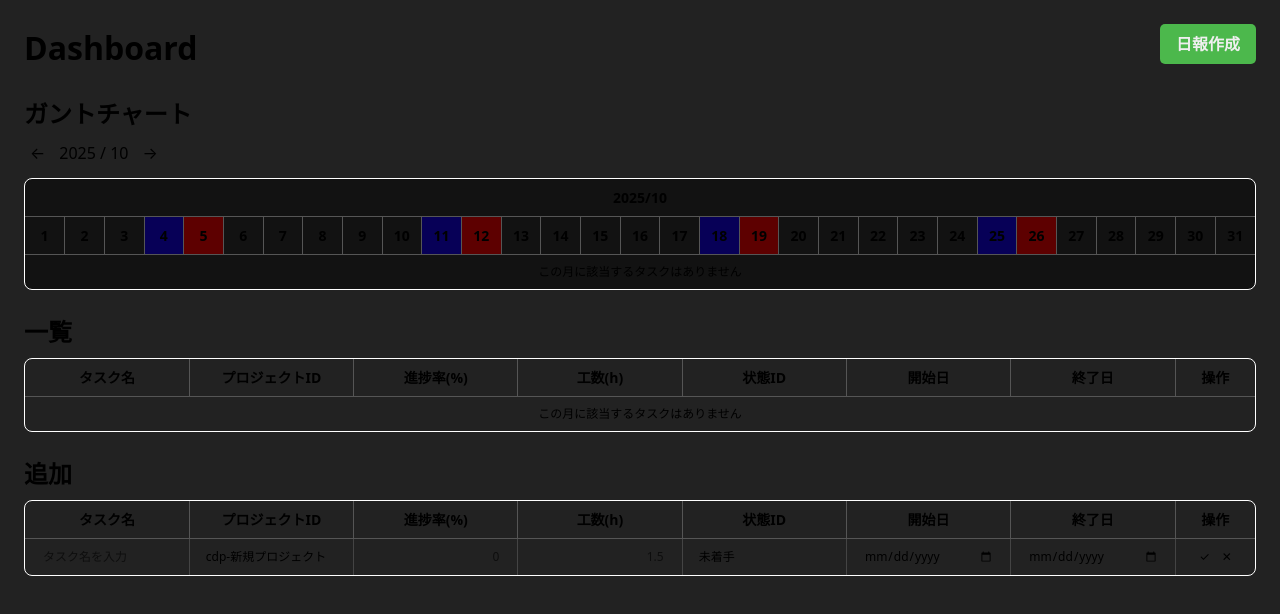
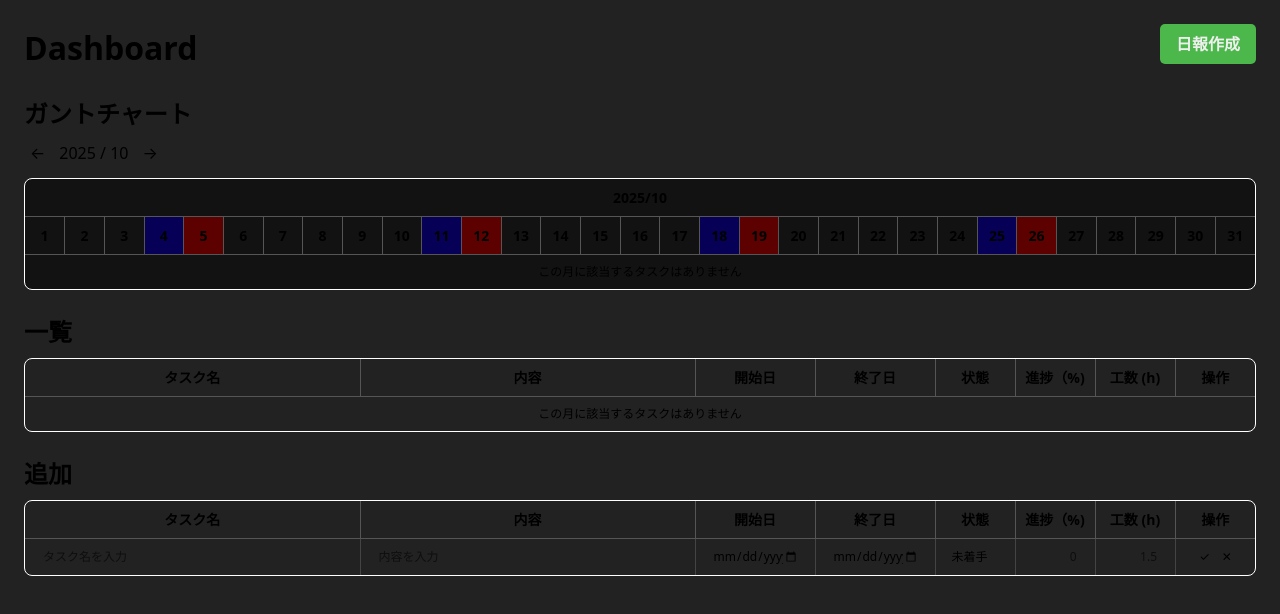
Before and after one commit to Fukushige2551/-Daily-Report, a Next.js app in the folder next/: page / in a window 1280 px wide. Shown: the top 614 px of the page. Built offline with nearby package versions, Linux system fonts and the light colour scheme.

Commit message:
fix: UI v.2

```diff
--- a/next/src/app/page.jsx
+++ b/next/src/app/page.jsx
@@ -18,12 +18,13 @@ export default function Page({ setModal }) {
      */
     const column = [
         { id: 1, label: 'name', name: 'タスク名', type: 'text' },
-        { id: 2, label: 'project_id', name: 'プロジェクトID', type: 'id' },
-        { id: 3, label: 'complete_ratio', name: '進捗率(%)', type: 'number' },
-        { id: 4, label: 'time', name: '工数(h)', type: 'number' },
-        { id: 5, label: 'task_status', name: '状態ID', type: 'id' },
-        { id: 6, label: 'start_date', name: '開始日', type: 'date' },
-        { id: 7, label: 'end_date', name: '終了日', type: 'date' },
+        { id: 2, label: 'description', name: '内容', type: 'text' },
+        // { id: 2, label: 'project_id', name: 'プロジェクトID', type: 'id' },
+        { id: 3, label: 'start_date', name: '開始日', type: 'date' },
+        { id: 4, label: 'end_date', name: '終了日', type: 'date' },
+        { id: 5, label: 'task_status', name: '状態', type: 'id' },
+        { id: 6, label: 'complete_ratio', name: '進捗（%)', type: 'number' },
+        { id: 7, label: 'time', name: '工数 (h)', type: 'number' },
     ];
 
     /**
--- a/next/src/components/TaskAddTable.jsx
+++ b/next/src/components/TaskAddTable.jsx
@@ -24,6 +24,9 @@ export default function TaskAddTable({
 }) {
     const placeholder = {
         name: 'タスク名を入力',
+        description: '内容を入力',
+        start_date: 'YYYY-MM-DD',
+        end_date: 'YYYY-MM-DD',
         complete_ratio: 0,
         time: 1.5,
     }
@@ -57,7 +60,7 @@ export default function TaskAddTable({
                                     return (
                                         <td key={id} className={`c-td`}>
                                             <select
-                                                value={String(r[label] ?? 0)}
+                                                value={String(r[label] ?? 1)}
                                                 onChange={(e) => onChangeDraft(r.__tmpid, label, e.target.value)}
                                                 className={`c-td--${type}`}
                                             >
--- a/next/src/components/TaskList.jsx
+++ b/next/src/components/TaskList.jsx
@@ -37,8 +37,8 @@ export default function TaskList({
                 <table className='c-table'>
                     <thead>
                         <tr>
-                        {column.map(({ id, name, type }) => (
-                            <th key={id} className={`c-th c-th--${type}`}>
+                            {column.map(({ id, name, label }) => (
+                                <th key={id} className={`c-th c-th--${label}`}>
                                 {name}
                                 </th>
                             ))}
@@ -107,6 +107,7 @@ export default function TaskList({
                                                         : 'text'
                                                     }
                                                 value={String(raw ?? '')}
+                                                className={`c-td--${type}`}
                                                 onChange={(e) => onChangeEdit?.(t.id, label, e.target.value)}
                                                 />
                                             </td>
@@ -129,7 +130,7 @@ export default function TaskList({
                                     {!isEditing ? (
                                         <>
                                             <button type='button' onClick={() => startEdit?.(t.id)}>
-                                                三
+                                                ...
                                             </button>{' '}
                                             <button type='button' onClick={() => deleteTask?.(t.id)}>
                                                 ✕
--- a/next/src/hooks/master.js
+++ b/next/src/hooks/master.js
@@ -6,7 +6,7 @@ export const master = {
     },
     task_status: {
         1: '未着手',
-        2: '作業中',
+        2: '進行中',
         3: '完了'
     }
 }
--- a/next/src/hooks/useTaskEditor.js
+++ b/next/src/hooks/useTaskEditor.js
@@ -105,7 +105,6 @@ export function useTaskEditor() {
 
         // クリア
         setDraftRows([blankDraft()]);
-        alertFn('追加しました');
 
         return { ok: true, added: newOnes.length };
     };
--- a/next/src/style/common/common.scss
+++ b/next/src/style/common/common.scss
@@ -33,8 +33,16 @@
     &--saturday {
         background-color: $color-table-th-saturday;
     }
-    &--control {
+    &--control,
+    &--task_status,
+    &--complete_ratio,
+    &--time {
         width: 80px;
+        text-align: center;
+    }
+    &--end_date,
+    &--start_date {
+        width: 120px;
         text-align: center;
     }
 }
@@ -44,7 +52,9 @@
         border-right: none;
     }
     &--child {
-        padding-left: 32px;
+        &:first-child {
+            padding-left: 32px;
+        }
     }
     &--number {
         text-align: right;
```
Lines whose indentation alone changed are shown as unchanged.
